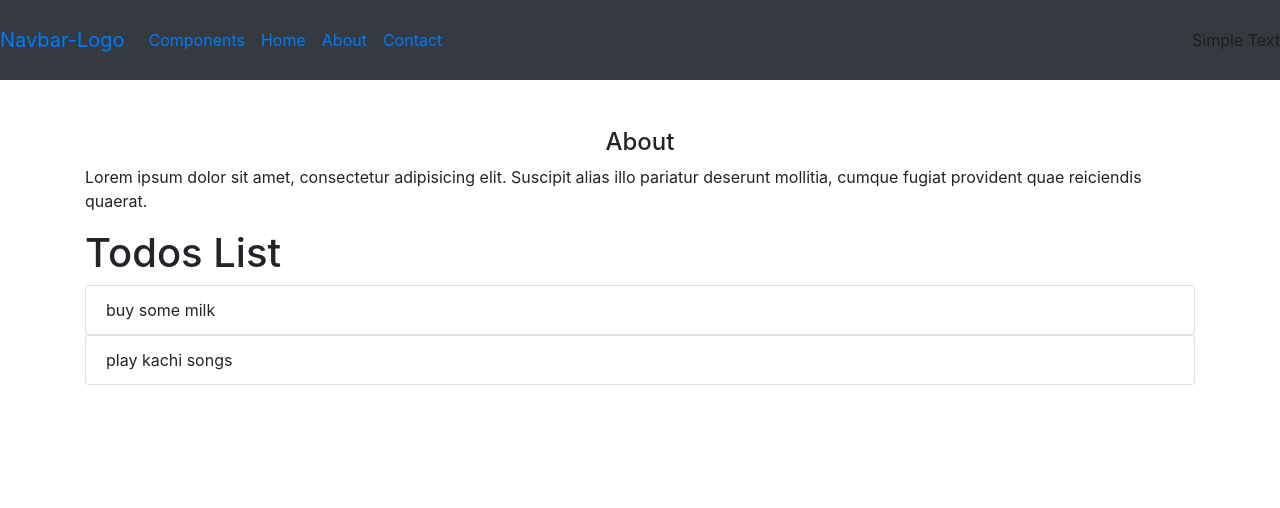
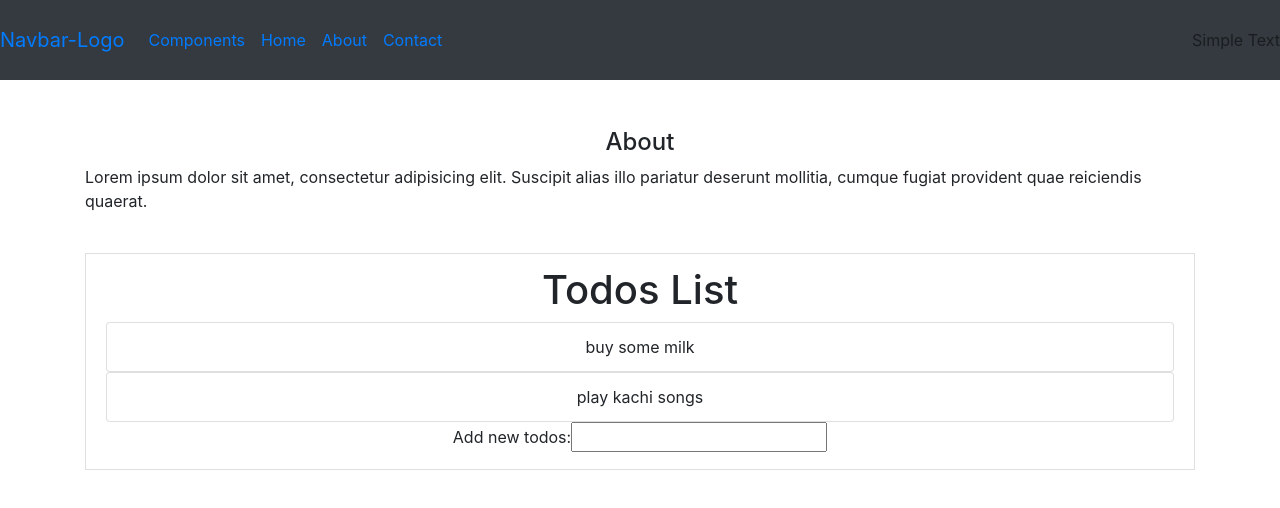
Before and after one commit to geraldkachi/OldAPiandGoodcode, a React (Create React App) app: page /about in a window 1280 px wide. Shown: the top 508 px of the page. Built offline with nearby package versions, Linux system fonts and the light colour scheme.

Commit message:
addTodo form to add a todo

```diff
--- /dev/null
+++ b/src/components/todo/AddTodos.js
@@ -0,0 +1,22 @@
+import React from 'react'
+
+const AddTodos = () => {
+    const [content, setContent] = React.useState('')
+
+    const handleChange = (e) => {
+         setContent(e.target.value)
+    }
+    const handleSubmit = (e) => {
+         e.preventDefault()
+    }
+    return (
+        <div>
+            <form onSubmit={handleSubmit}>
+                <label >Add new todos: </label>
+                <input type="text"value={content} onClick={handleChange} />
+            </form>
+        </div>
+    )
+}
+
+export default AddTodos
--- a/src/components/todo/TodoApp.js
+++ b/src/components/todo/TodoApp.js
@@ -1,20 +1,26 @@
 import React from "react";
 import Todos from "./Todos";
+import AddTodos from "./AddTodos";
 
 const TodoApp = () => {
   const [todos, setTodo] = React.useState([
     { id: 1, content: "buy some milk" },
-    { id: 1, content: "play kachi songs" },
+    { id: 2, content: "play kachi songs" },
   ]);
 
   const deleteTodo = (id) => {
-    console.log(id);
+    // console.log(id);
+    const todolist = todos.filter(todo => {
+        return todo.id !== id
+    })
+    setTodo(todolist)
   };
 
   return (
-    <div className="w-100">
+    <div className="w-100 text-center mt-4 list-group-item">
       <h1>Todos List</h1>
       <Todos todos={todos} deleteTodo={deleteTodo} />
+      <AddTodos />
     </div>
   );
 };
```
Also changed, not shown: 1 other file (tests, documents, lock files or other folders).
